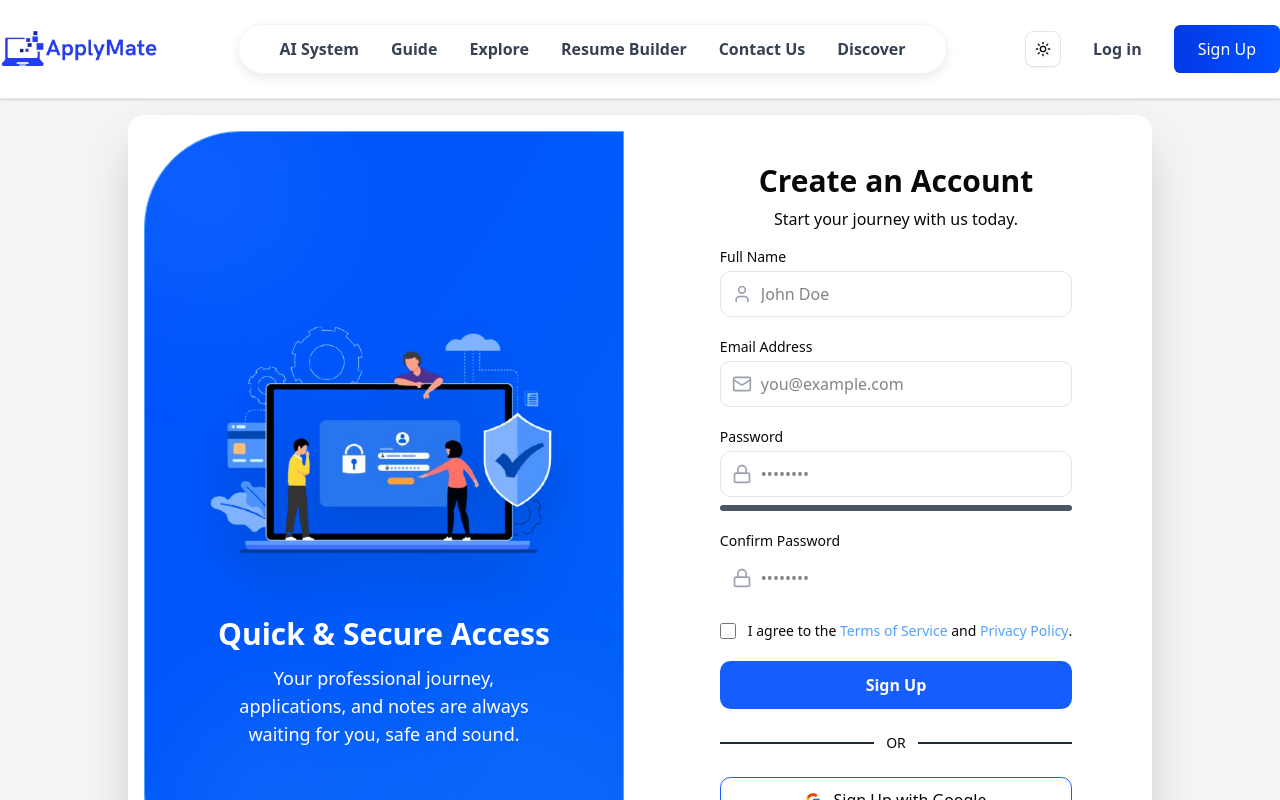
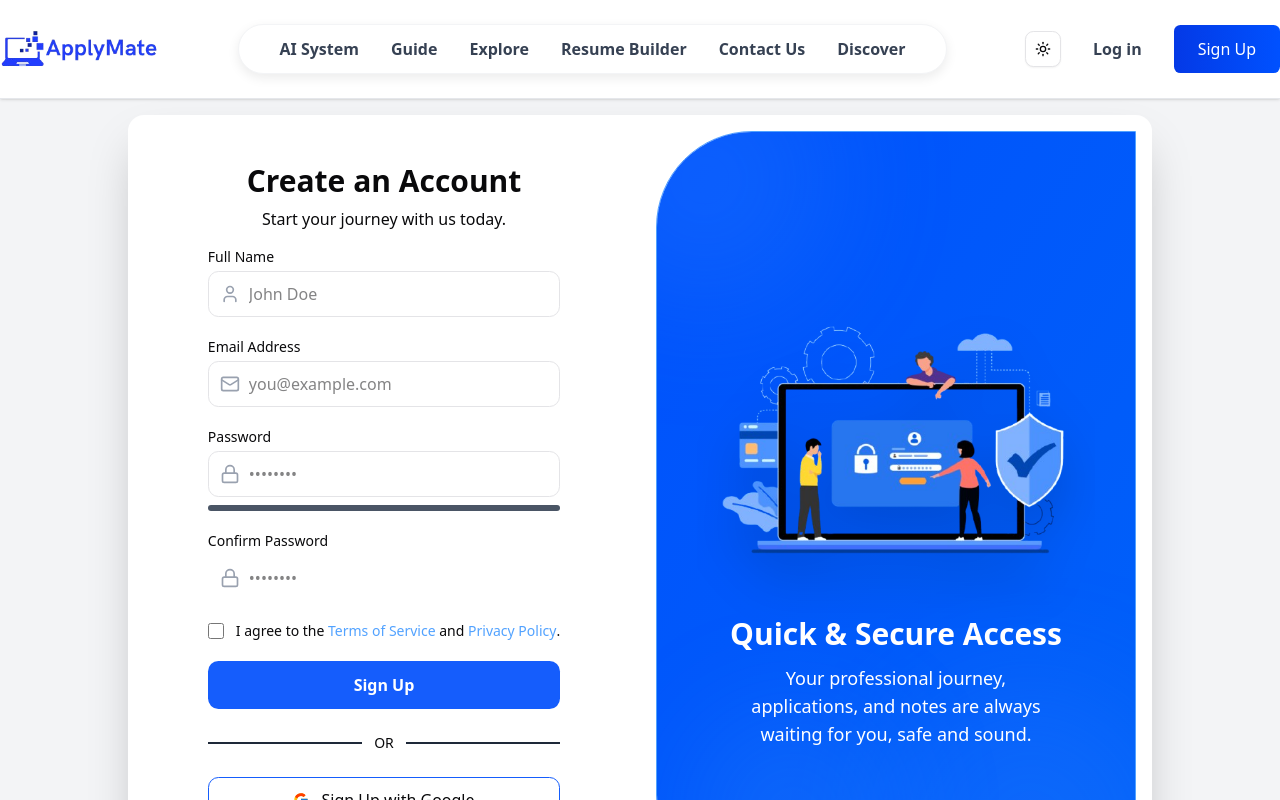
Before and after one commit to iftekhar08019/apply_mate, a Next.js app: page /signup in a window 1280 px wide. Shown: the top 800 px of the page. Built offline with nearby package versions, Linux system fonts and the light colour scheme.

Commit message:
change : added href link for login and signin in navbar. and change authlayout design

```diff
--- a/src/app/(auth)/layout.tsx
+++ b/src/app/(auth)/layout.tsx
@@ -106,7 +106,7 @@ function ParallaxSlide({ slide }: { slide: (typeof slides)[0] }) {
 const AnimationStyles = () => (
   <style jsx global>{`
     .animated-gradient {
-      background: linear-gradient(to bottom right, #0046ff, #0065F8, #4300FF);
+      background: linear-gradient(to bottom right, #0046ff, #0065f8, #4300ff);
       background-size: 400% 400%;
       animation: gradient-xy 15s ease infinite;
     }
@@ -145,12 +145,9 @@ export default function AuthLayout({
   children: React.ReactNode;
 }) {
   const pathname = usePathname();
-  const isSignup = pathname.includes("signup");
 
   const imageSide = (
-    <div
-      className="hidden md:flex flex-col items-center justify-center text-white p-10 relative overflow-hidden rounded-bl-[96px]  rounded-tl-[96px] border border-blue-400 dark:border-blue-700 m-4"
-    >
+    <div className="hidden md:flex flex-col items-center justify-center text-white p-10 relative overflow-hidden rounded-bl-[96px] rounded-tl-[96px] border border-blue-400 dark:border-blue-700 m-4">
       <AnimationStyles />
 
       <div className="absolute inset-0 w-full h-full animated-gradient"></div>
@@ -172,6 +169,7 @@ export default function AuthLayout({
           fadeEffect={{ crossFade: true }}
           autoplay={{ delay: 4000, disableOnInteraction: false }}
           loop
+          aria-live="polite"
           className="w-full h-full"
         >
           {slides.map((slide, idx) => (
@@ -193,17 +191,8 @@ export default function AuthLayout({
   return (
     <section className="min-h-screen flex items-center justify-center bg-gray-100 dark:bg-gray-950 p-4">
       <div className="w-full max-w-5xl bg-white dark:bg-gray-900 shadow-2xl rounded-2xl overflow-hidden grid grid-cols-1 md:grid-cols-2">
-        {isSignup ? (
-          <>
-            {imageSide}
-            {formSide}
-          </>
-        ) : (
-          <>
-            {formSide}
-            {imageSide}
-          </>
-        )}
+        {formSide}
+        {imageSide}
       </div>
     </section>
   );
--- a/src/app/components/shared/Navbar.tsx
+++ b/src/app/components/shared/Navbar.tsx
@@ -52,12 +52,12 @@ const Navbar = () => {
           <div className="hidden lg:flex items-center gap-4 xl:gap-5">
             <ModeToggle />
             <Link
-              href="#"
+              href="login"
               className="text-sm xl:text-base font-semibold text-gray-700 dark:text-gray-300 hover:text-black dark:hover:text-white transition mx-3"
             >
               Log in
             </Link>
-            <Link href='/'>
+            <Link href='/signup'>
               <button className="bg-gradient-to-r from-[#0439e6] to-[#0051ff] text-white px-6 py-3 rounded-sm font-medium transition duration-300 hover:from-[#0051ff] hover:to-[#0439e6]">
                 Sign Up
               </button>
```
